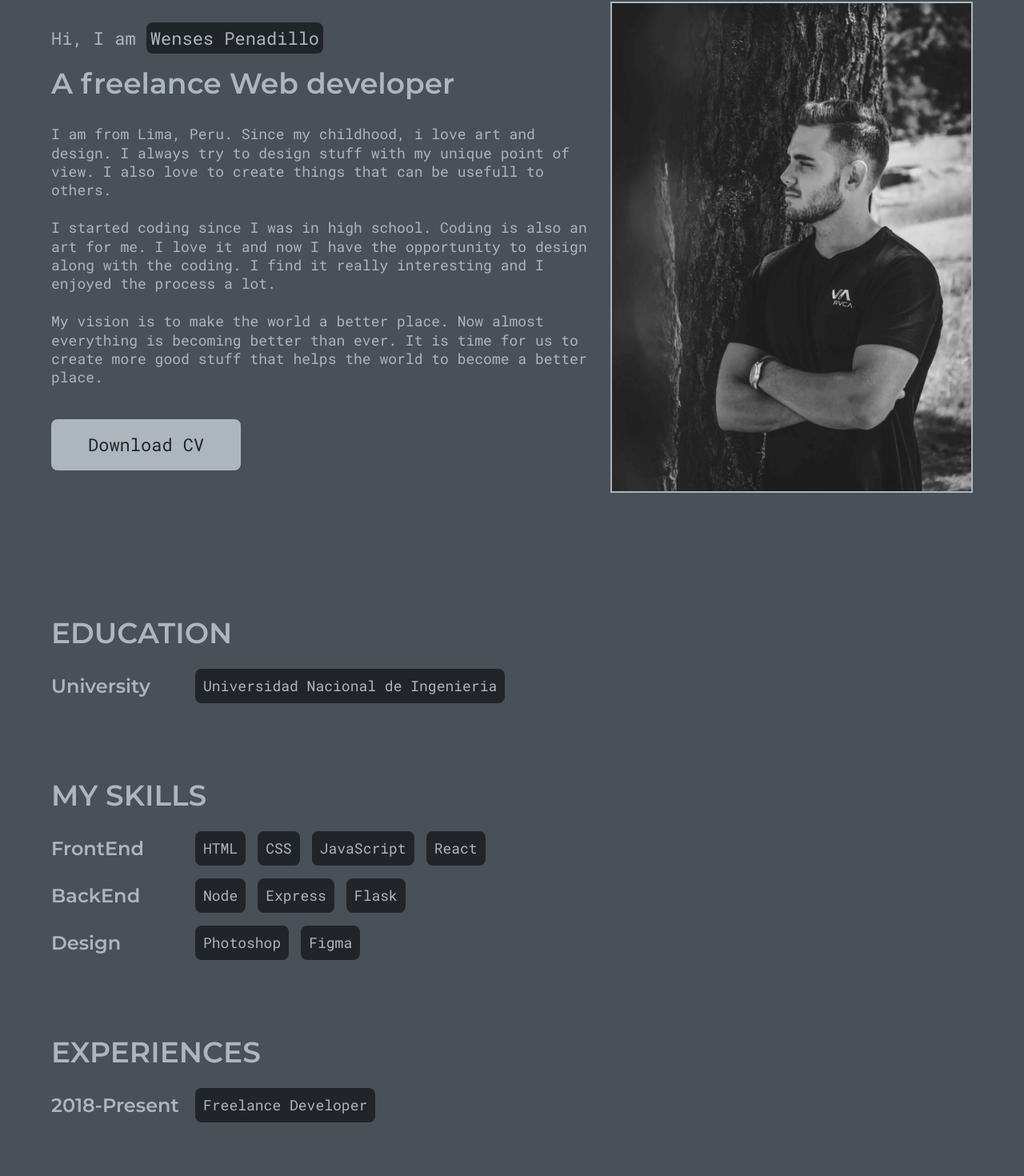
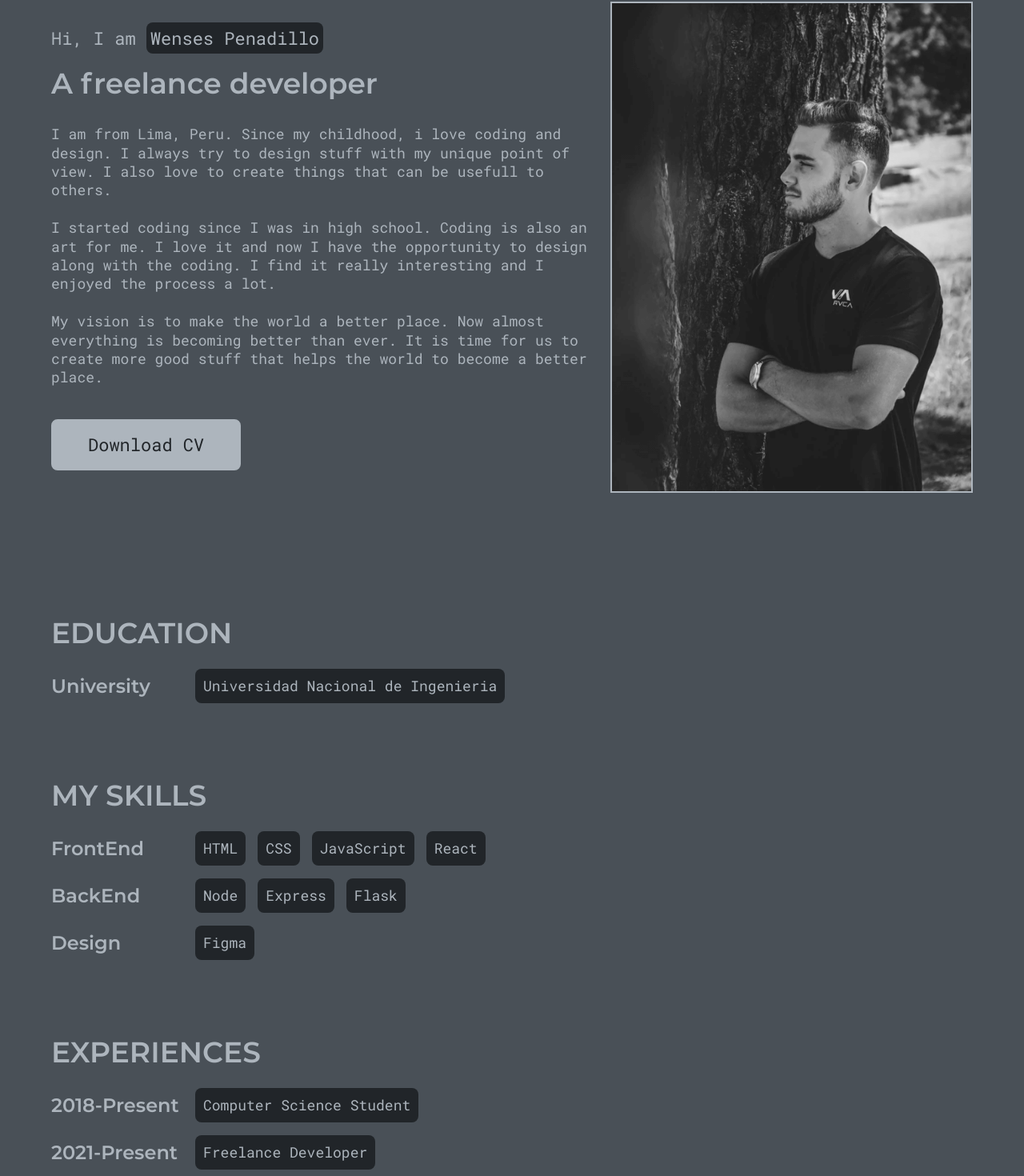
Before and after one commit to wencez432/portfolio-web, a React (Create React App) app: page /about in a window 1280 px wide. Shown: the part 198-1668 px from the top of the page at 80% size. Built offline with nearby package versions, Linux system fonts and the light colour scheme.

Commit message:
text updating

```diff
--- a/src/components/AboutSection.js
+++ b/src/components/AboutSection.js
@@ -81,7 +81,8 @@ export default function AboutSection() {
           />
           <PText>
             I'm a computer sciencie student from Lima, Peru. Interested in
-            Machine Learning and Software Development.
+            Machine Learning, Deep Learning, Cuputer Vision and Software
+            Development.
           </PText>
           <div className="aboutSection__buttons">
             <Button btnText="Works" btnLink="/projects" />
--- a/src/components/HeroSection.js
+++ b/src/components/HeroSection.js
@@ -154,8 +154,8 @@ export default function HeroSection() {
           </div>
           <div className="hero__info">
             <PText>
-              I'm a freelance developer. I love to design and make new web
-              experiences for the people.
+              I'm a computer science student interested in AI working as a
+              freelance developer.
             </PText>
             <Button btnText="see my works" btnLink="/projects" />
           </div>
--- a/src/pages/About.js
+++ b/src/pages/About.js
@@ -83,10 +83,10 @@ export default function About() {
               <p className="about__subheading">
                 Hi, I am <span>Wenses Penadillo</span>
               </p>
-              <h2 className="about__heading">A freelance Web developer</h2>
+              <h2 className="about__heading">A freelance developer</h2>
               <div className="about__info">
                 <PText>
-                  I am from Lima, Peru. Since my childhood, i love art and
+                  I am from Lima, Peru. Since my childhood, i love coding and
                   design. I always try to design stuff with my unique point of
                   view. I also love to create things that can be usefull to
                   others.
@@ -112,15 +112,14 @@ export default function About() {
           <div className="about__info__items">
             <div className="about__info__item">
               <h1 className="about__info__heading">Education</h1>
-
               <AboutInfoItem
                 title="University"
                 items={['Universidad Nacional de Ingenieria']}
               />
             </div>
+
             <div className="about__info__item">
               <h1 className="about__info__heading">My Skills</h1>
-
               <AboutInfoItem
                 title="FrontEnd"
                 items={['HTML', 'CSS', 'JavaScript', 'React']}
@@ -129,13 +128,17 @@ export default function About() {
                 title="BackEnd"
                 items={['Node', 'Express', 'Flask']}
               />
-              <AboutInfoItem title="Design" items={['Photoshop', 'Figma']} />
+              <AboutInfoItem title="Design" items={['Figma']} />
             </div>
+
             <div className="about__info__item">
               <h1 className="about__info__heading">Experiences</h1>
-
               <AboutInfoItem
                 title="2018-Present"
+                items={['Computer Science Student']}
+              />
+              <AboutInfoItem
+                title="2021-Present"
                 items={['Freelance Developer']}
               />
             </div>
```
